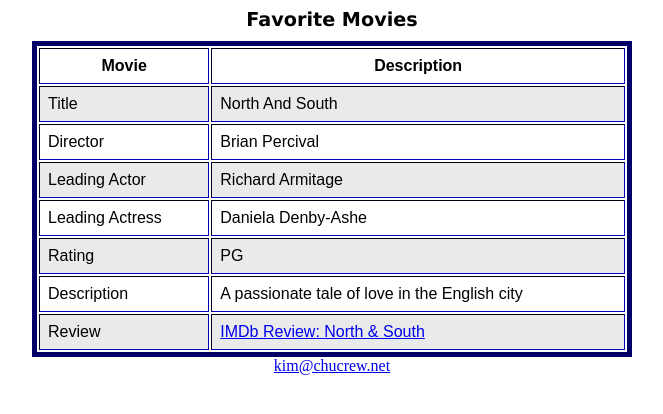
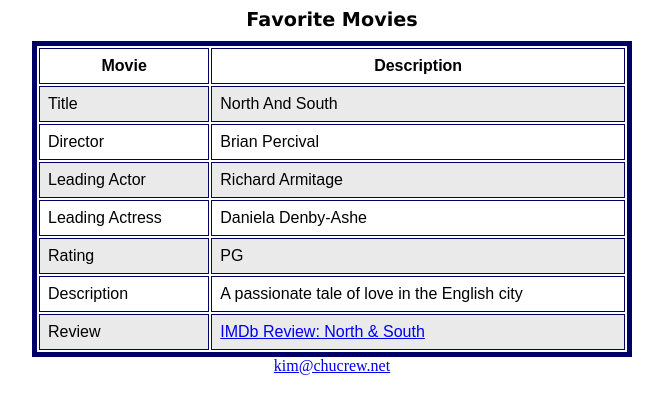
Before and after one commit to dingGator/C1821_Web_Authoring_2, a plain HTML site: page movie8.html in a window 1280 px wide. Shown: the whole page, without its empty margins (308-971 px from the left). Drawn offline with Linux system fonts and the light colour scheme.

Commit message:
movie_Table_updated
movie table updated

```diff
--- a/movie8.css
+++ b/movie8.css
@@ -5,7 +5,7 @@ table {
 	width: 600px;
 }
 td, th { padding: 0.5em;
-             border: 1px solid 000066;
+         border: 1px solid #000066;
          font-family: Arial, sans-serif;
 }
 caption { font-family: Verdana, sans-serif;
--- a/movie8.html
+++ b/movie8.html
@@ -6,9 +6,10 @@
 <link rel="stylesheet" href="movie8.css">
 </head>
 <body>
-<table border = "1">
+<table>
+<caption>Favorite Movies</caption>
 <thead>
- <caption>Favorite Movies</caption>
+
 <tr>
     <th>Movie</th>
     <th>Description</th>
```
